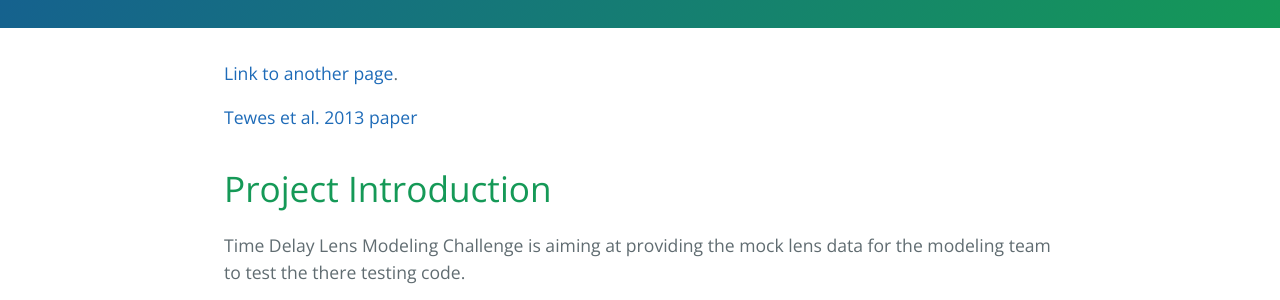
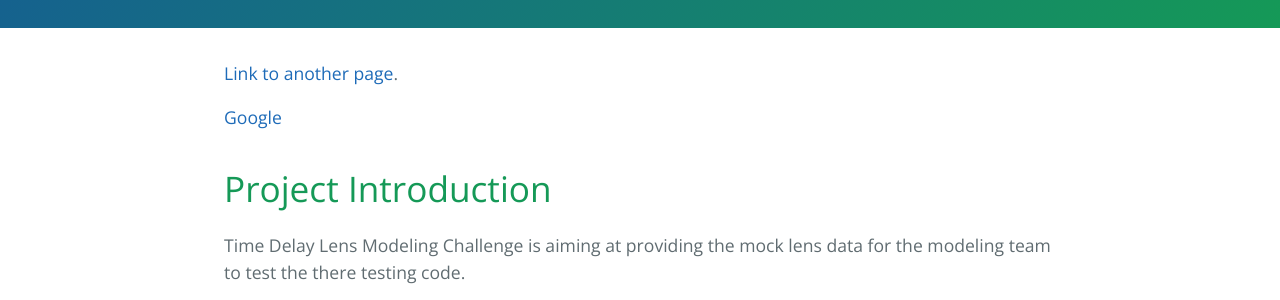
Before and after one commit to TDLMC/TDLMC.github.io, a Jekyll site: the page built from index.md, in a window 1280 px wide. Shown: the part 433-733 px from the top of the page. Built offline with Jekyll 4.4.1, drawn with Linux system fonts in a browser that asks for light colours.

Commit message:
Update index.md

```diff
--- a/index.md
+++ b/index.md
@@ -5,7 +5,7 @@ layout: default
 
 [Link to another page](another-page).
 
-[Tewes et al. 2013 paper](https://www.google.com)
+[Google](https://www.google.com)
 
 
 # [](#Introduction)Project Introduction
```
